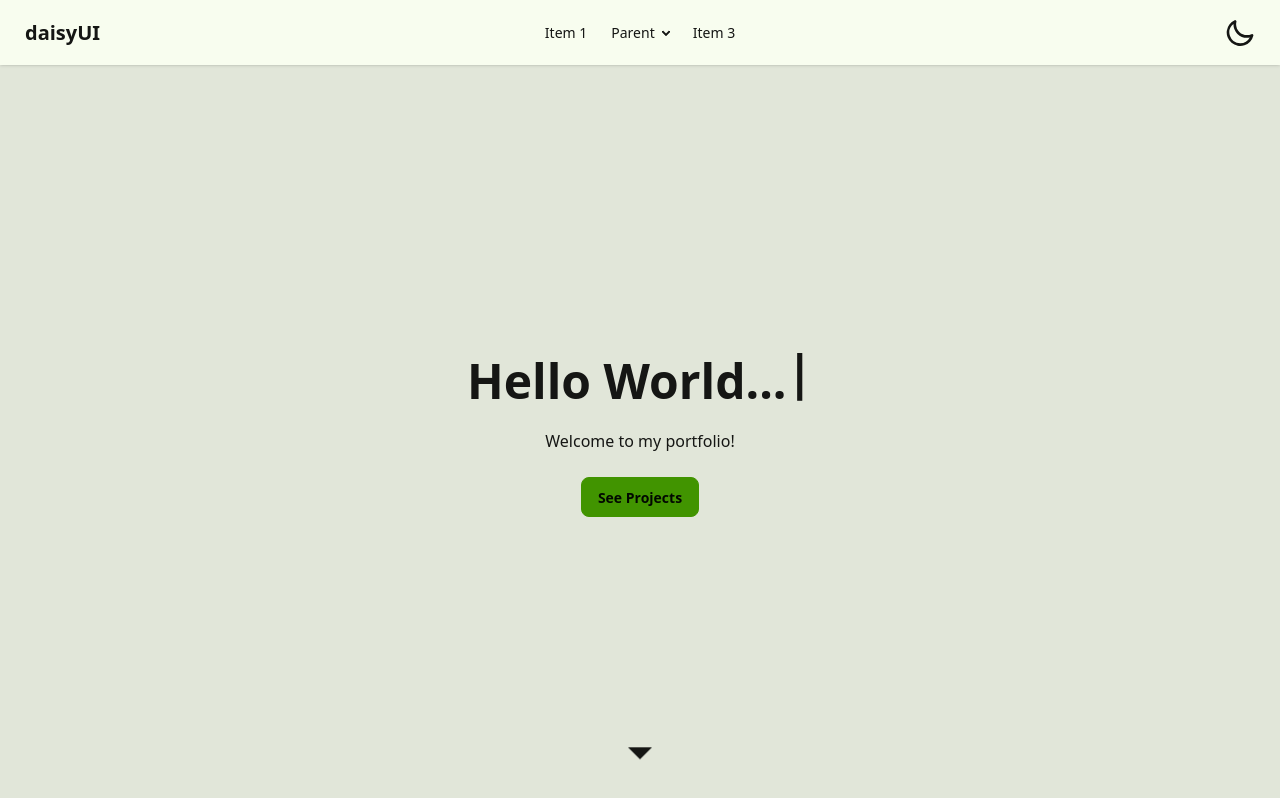
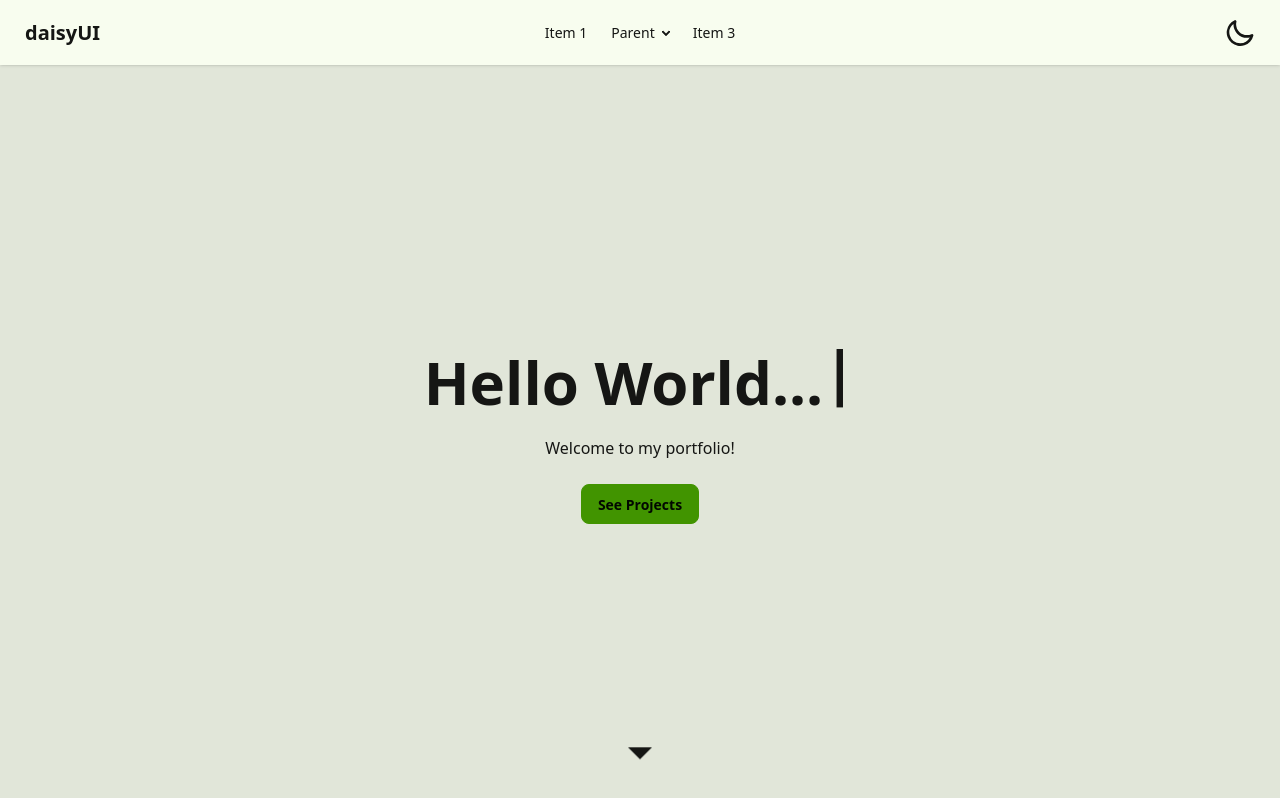
Before and after one commit to JulianoAleixo/dev-juliano-aleixo, a React (Vite) app: page / in a window 1280 px wide. Built offline with nearby package versions, Linux system fonts and the light colour scheme.

Commit message:
:lipstick: Feat - Fixing default theme and font on Hero

```diff
--- a/index.html
+++ b/index.html
@@ -1,5 +1,5 @@
 <!doctype html>
-<html lang="en">
+<html lang="en" data-theme="lemonade">
   <head>
     <meta charset="UTF-8" />
     <!-- <link rel="icon" type="image/svg+xml" href="/vite.svg" /> -->
--- a/src/components/Hero.tsx
+++ b/src/components/Hero.tsx
@@ -27,7 +27,7 @@
         <div className="hero bg-base-200 min-h-full">
             <div className="hero-content text-center">
                 <div className="max-w-lg">
-                    <h1 className="text-5xl font-bold">
+                    <h1 className="text-4xl lg:text-6xl font-bold">
                         {displayText}
                         <span className={`align-text-top ${showCursor ? "inline" : "invisible"}`}>
                             |
```
